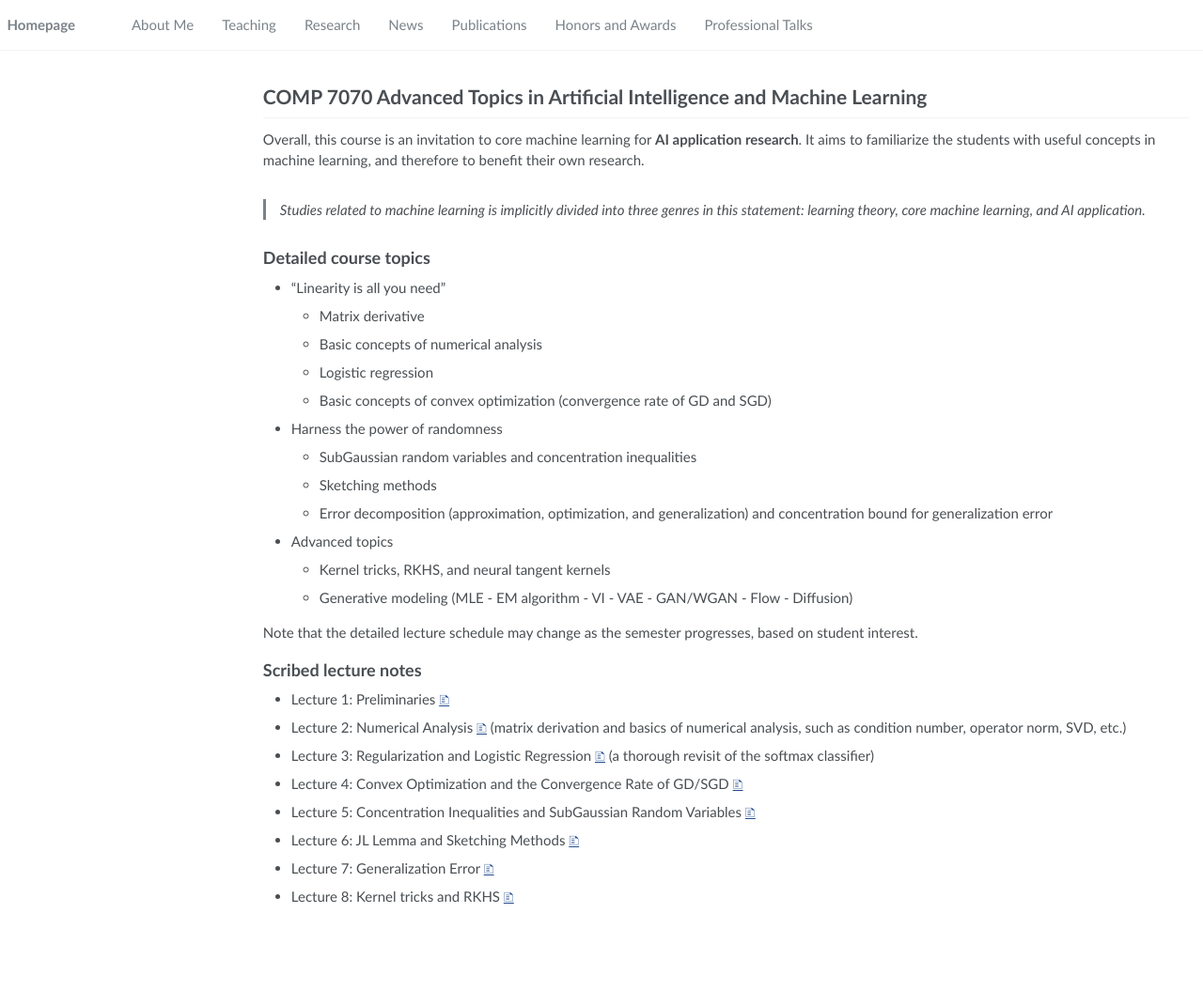
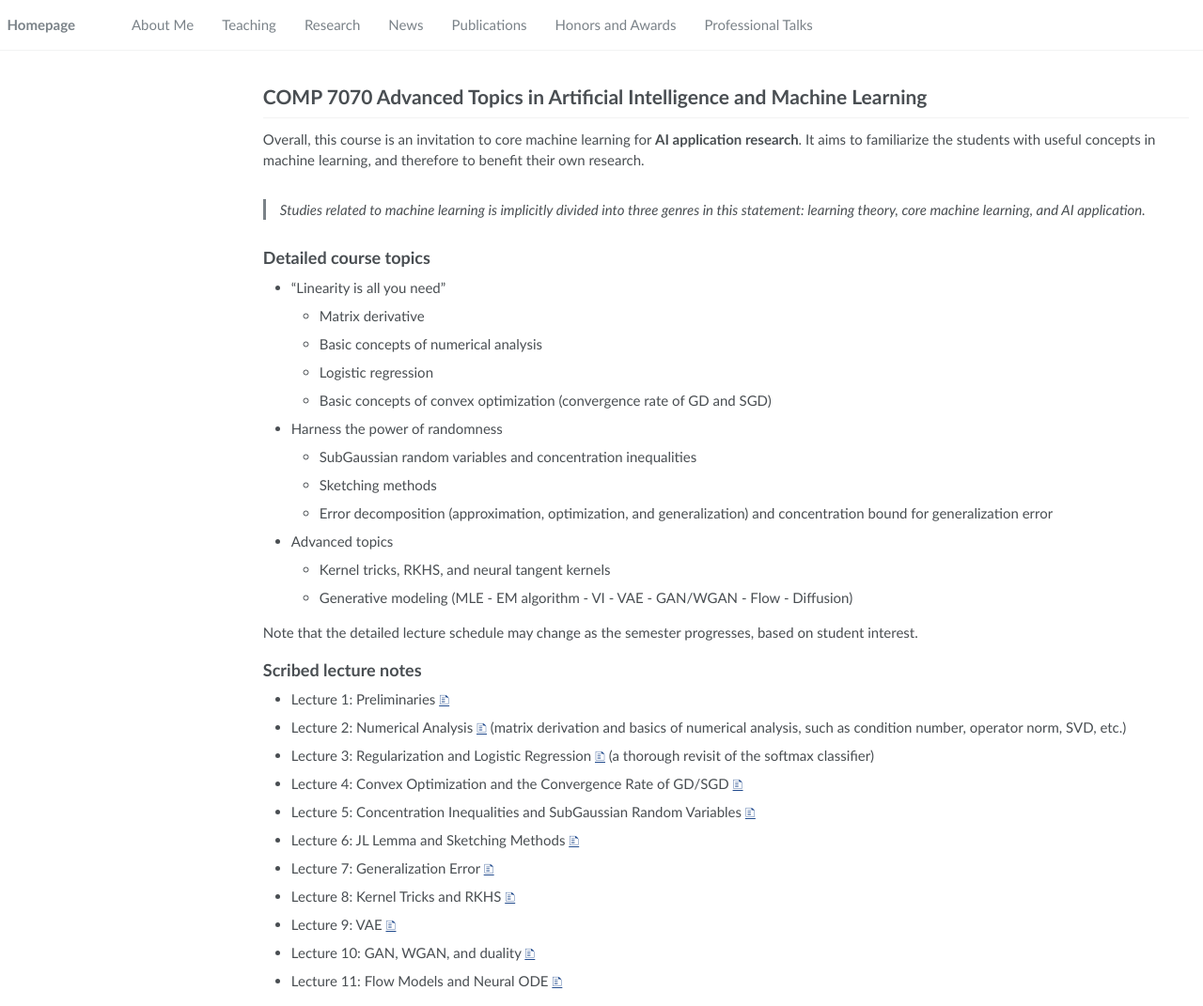
Before and after one commit to ychen-stat-ml/ychen-stat-ml.github.io, a Jekyll site: the page built from _pages/teaching.md, in a window 1280 px wide and 1071 px high. Shown: the whole window at 94% size. Built offline with Jekyll 4.4.1, drawn with Linux system fonts in a browser that asks for light colours.

Commit message:
add 8-11

```diff
--- a/_pages/teaching.md
+++ b/_pages/teaching.md
@@ -47,4 +47,7 @@ Note that the detailed lecture schedule may change as the semester progresses, b
 - Lecture 5: Concentration Inequalities and SubGaussian Random Variables [🗈](/docs/7070/05.pdf)
 - Lecture 6: JL Lemma and Sketching Methods [🗈](/docs/7070/06.pdf)
 - Lecture 7: Generalization Error [🗈](/docs/7070/07.pdf)
-- Lecture 8: Kernel tricks and RKHS [🗈](/docs/7070/08.pdf)
+- Lecture 8: Kernel Tricks and RKHS [🗈](/docs/7070/08.pdf)
+- Lecture 9: VAE [🗈](/docs/7070/09.pdf)
+- Lecture 10: GAN, WGAN, and duality [🗈](/docs/7070/10.pdf)
+- Lecture 11: Flow Models and Neural ODE [🗈](/docs/7070/11.pdf)
```
Also changed, not shown: 5 other files.
